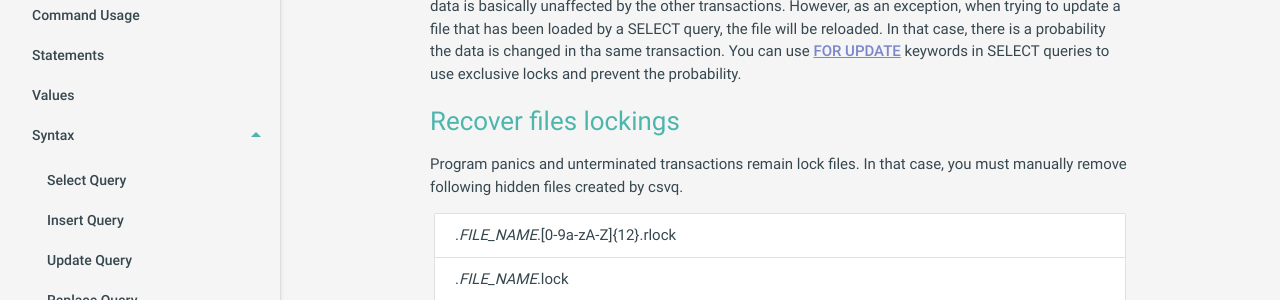
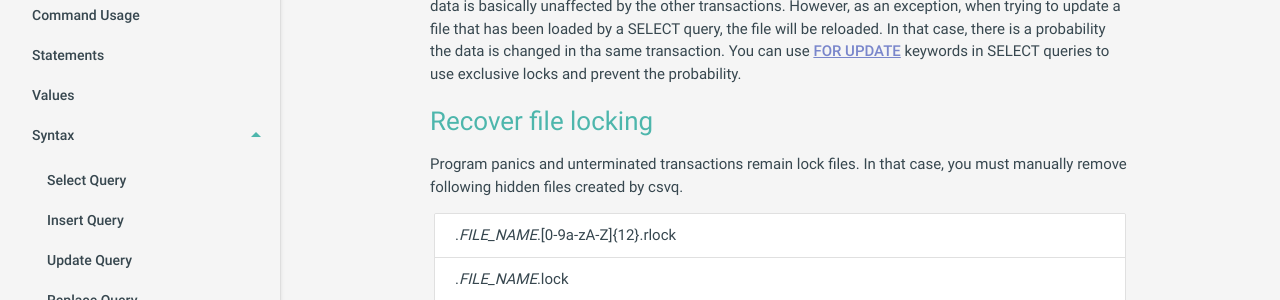
Before and after one commit to mithrandie/csvq, a Jekyll site: the page built from docs/_posts/2006-01-02-transaction.md, in a window 1280 px wide and 900 px high, scrolled down 1379 px. Shown: the part 181-481 px from the top of the window. Built offline with Jekyll 4.4.1, drawn with Linux system fonts in a browser that asks for light colours.

Commit message:
Fix docs.

```diff
--- a/docs/_posts/2006-01-02-transaction.md
+++ b/docs/_posts/2006-01-02-transaction.md
@@ -62,7 +62,7 @@ However, as an exception, when trying to update a file that has been loaded by a
 In that case, there is a probability the data is changed in tha same transaction.
 You can use [FOR UPDATE]({{ '/reference/select-query.html' | relative_url }}) keywords in SELECT queries to use exclusive locks and prevent the probability.
 
-### Recover files lockings
+### Recover file locking
 
 Program panics and unterminated transactions remain lock files.
 In that case, you must manually remove following hidden files created by csvq.
```
